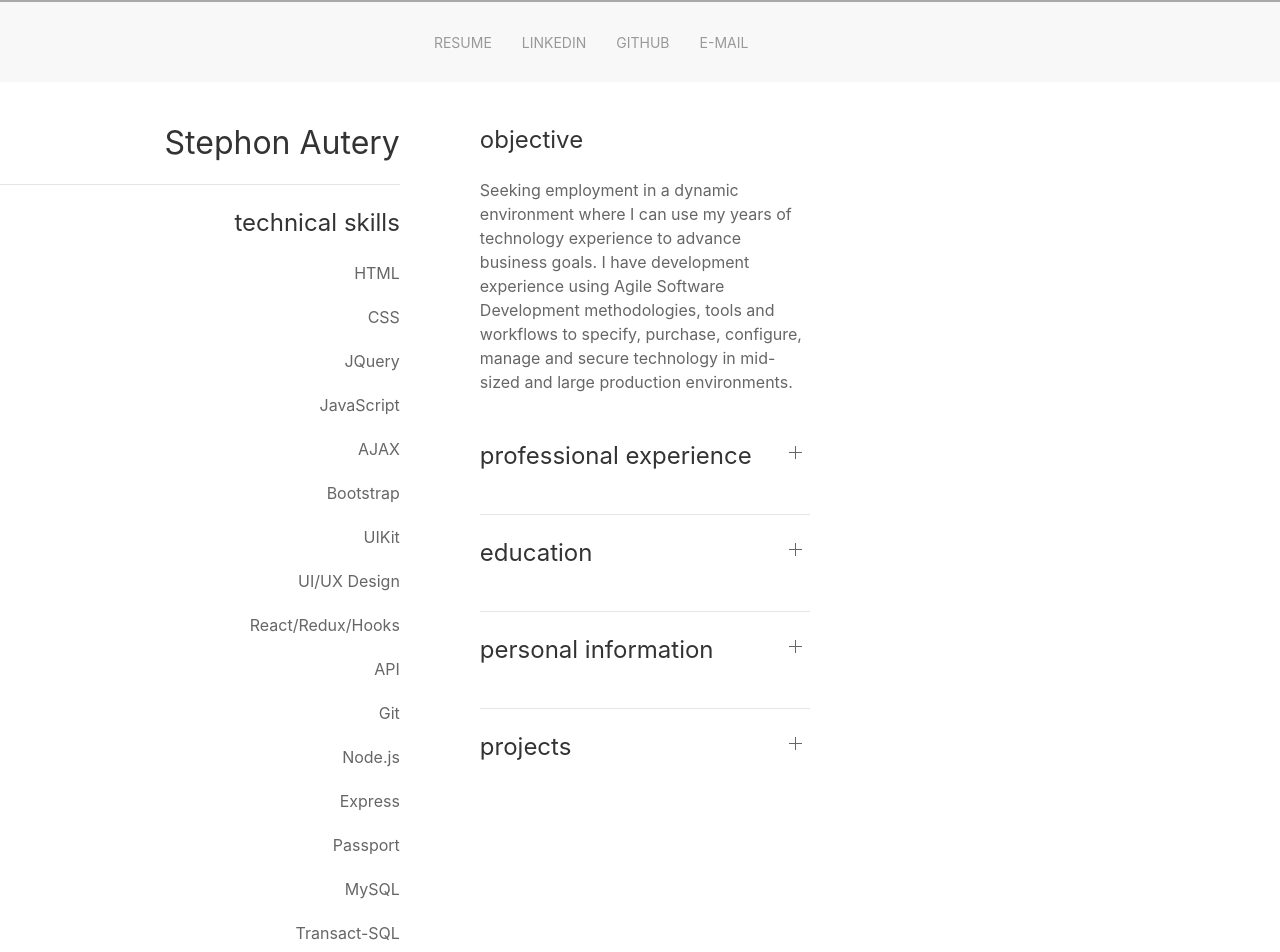
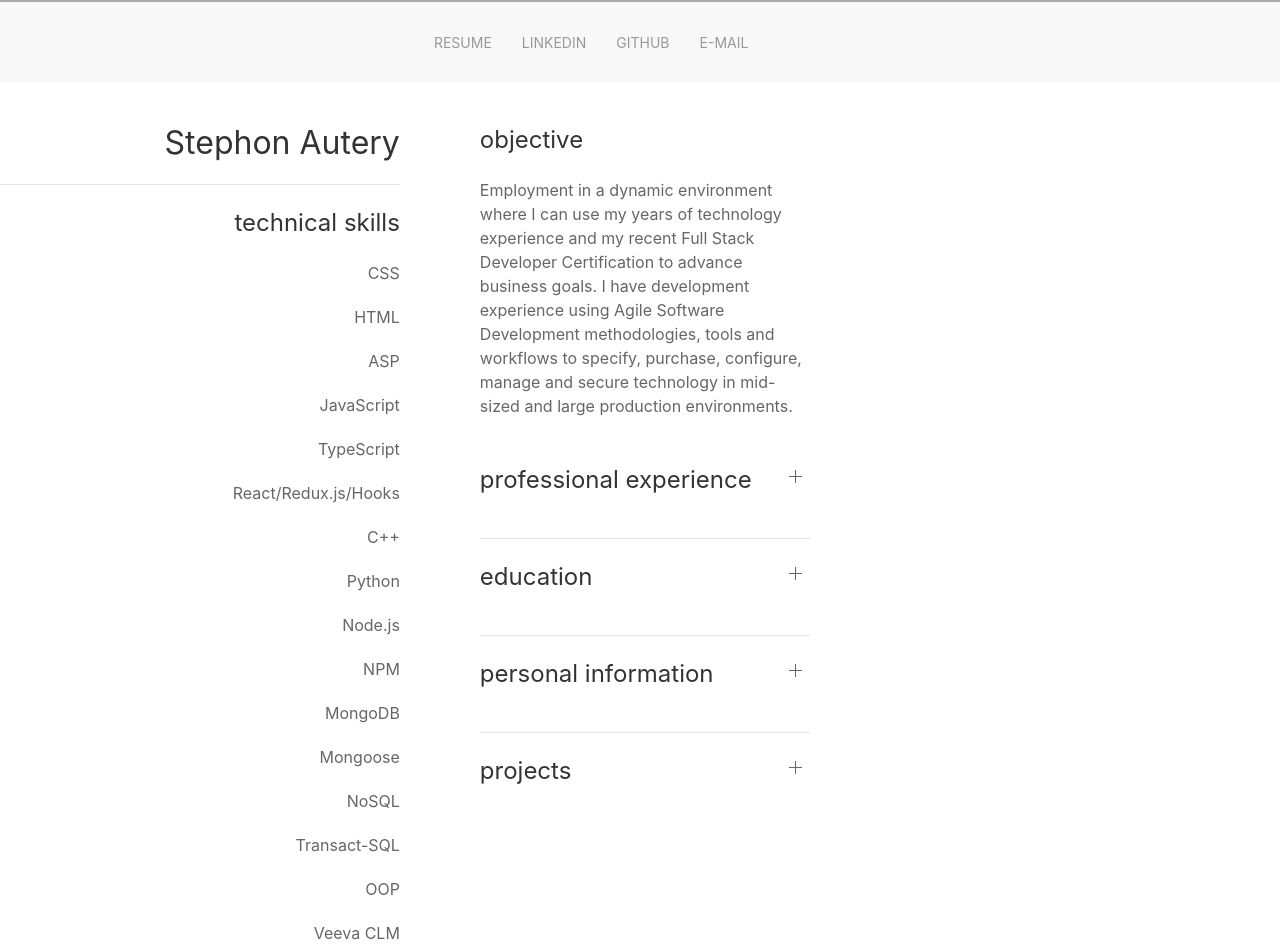
Before and after one commit to StephonAutery/sautery-react-portfolio, a React (Create React App) app: page / in a window 1280 px wide. Shown: the top 952 px of the page. Built offline with nearby package versions, Linux system fonts and the light colour scheme.

Commit message:
content update

```diff
--- a/public/index.html
+++ b/public/index.html
@@ -12,7 +12,7 @@
       homescreen on Android. See https://developers.google.com/web/fundamentals/engage-and-retain/web-app-manifest/
     -->
     <link rel="manifest" href="%PUBLIC_URL%/manifest.json" />
-    <link rel="shortcut icon" href="%PUBLIC_URL%/favicon.ico" />
+    <link rel="icon" href="./images/Favicon.ico" type="image/gif" sizes="16x16">
     <!--
       Notice the use of %PUBLIC_URL% in the tags above.
       It will be replaced with the URL of the `public` folder during the build.
--- a/src/components/body.component.js
+++ b/src/components/body.component.js
@@ -3,9 +3,39 @@ import "../util/sla-styles.css";
 
 export default class Eductaion extends Component {
   state = {
-    skills: ["HTML", "CSS", "JavaScript", "AJAX", "JQuery", "Bootstrap", "UIKit", "UI/UX Design", "React/Redux/Hooks","API", "Git", "Node.js", "Express", "Passport", "MySQL", "Transact-SQL", "NoSQL"],
-    apiTypes: ["REST-APIs", "WebAPIs", "OpenAPIs", "InternalAPIs", "PartnerAPIs"],
-    npmModules: ["Express", "Express Router", "Passport", "React", "React Router"]
+    skills: [
+      "HTML",
+      "CSS",
+      "JavaScript",
+      "AJAX",
+      "JQuery",
+      "Bootstrap",
+      "UIKit",
+      "UI/UX Design",
+      "React/Redux/Hooks",
+      "API",
+      "Git",
+      "Node.js",
+      "Express",
+      "Passport",
+      "MySQL",
+      "Transact-SQL",
+      "NoSQL",
+    ],
+    apiTypes: [
+      "REST-APIs",
+      "WebAPIs",
+      "OpenAPIs",
+      "InternalAPIs",
+      "PartnerAPIs",
+    ],
+    npmModules: [
+      "Express",
+      "Express Router",
+      "Passport",
+      "React",
+      "React Router",
+    ],
   };
 
   showSkills() {
@@ -26,7 +56,6 @@ export default class Eductaion extends Component {
     console.log("  ww ww   ww ww   oo    oo  rrrr    kkkk");
     console.log("   www     www     oo  oo   rr rr   kk kk");
     console.log("    w       w       oooo    rr  rr  kk  kk");
-
   }
 
   render() {
@@ -40,23 +69,24 @@ export default class Eductaion extends Component {
           </h2>
           <hr />
           <p className="right uk-text-lead">technical skills</p>
+          <p className="right">CSS</p>
           <p className="right">HTML</p>
-          <p className="right">CSS</p>
-          <p className="right">JQuery</p>
+          <p className="right">ASP</p>
           <p className="right">JavaScript</p>
-          <p className="right">AJAX</p>
-          <p className="right">Bootstrap</p>
-          <p className="right">UIKit</p>
-          <p className="right">UI/UX Design</p>
-          <p className="right">React/Redux/Hooks</p>
-          <p className="right">API</p>
+          <p className="right">TypeScript</p>
+          <p className="right">React/Redux.js/Hooks</p>
+          <p className="right">C++</p>
+          <p className="right">Python</p>
+          <p className="right">Node.js</p>
+          <p className="right">NPM</p>
+          <p className="right">MongoDB</p>
+          <p className="right">Mongoose</p>
+          <p className="right">NoSQL</p>
+          <p className="right">Transact-SQL</p>
+          <p className="right">OOP</p>
+          <p className="right">Veeva CLM</p>
           <p className="right">Git</p>
-          <p className="right">Node.js</p>
-          <p className="right">Express</p>
-          <p className="right">Passport</p>
-          <p className="right">MySQL</p>
-          <p className="right">Transact-SQL</p>
-          <p className="right">NoSQL</p>
+          <p className="right">Adobe Creative Suite</p>
         </div>
 
         <div className="uk-width-1-3 uk-width-large">
@@ -70,8 +100,9 @@ export default class Eductaion extends Component {
             <hr />
             <p className="uk-text-lead">technical skills</p>
             <p>
-              HTML, CSS, JQuery, JavaScript, AJAX, Bootstrap, UIKit, UI/UX Design, React/Redux/Hooks, API, Git,
-              Node.js, Express, Passport, MySQL, Transact-SQL, NoSQL
+              CSS, HTML, JavaScript, TypeScript, ASP, React/Redux.js/Hooks, C++,
+              Python, Node.js, NPM, MongoDB, Mongoose, Transact-SQL, NoSQL,
+              Veeva CLM, OOP, Git, Adobe Creative Cloud Suite.
             </p>
           </div>
 
@@ -80,12 +111,12 @@ export default class Eductaion extends Component {
               objective
             </p>
             <p className="uk-padding uk-padding-remove-bottom uk-padding-remove-top">
-              Seeking employment in a dynamic environment where I can use my
-              years of technology experience to advance business goals. I have
-              development experience using Agile Software Development
-              methodologies, tools and workflows to specify, purchase,
-              configure, manage and secure technology in mid-sized and large
-              production environments.
+              Employment in a dynamic environment where I can use my years of
+              technology experience and my recent Full Stack Developer
+              Certification to advance business goals. I have development
+              experience using Agile Software Development methodologies, tools
+              and workflows to specify, purchase, configure, manage and secure
+              technology in mid-sized and large production environments.
             </p>
             <br />
           </div>
@@ -106,16 +137,35 @@ export default class Eductaion extends Component {
                       <p className="uk-text-success">Homemaker</p>
                       <div className="uk-accordion-content">
                         <p>
-                          •{" "}
+                          •
                           <span className="uk-text-bold">
-                            Primary Caregiver and Household Manager:
-                          </span>{" "}
+                            &nbsp;Primary Caregiver and Household Manager:&nbsp;
+                          </span>
                           Planned meals, scheduled activities, managed
                           healthecare issues and coordinated activities among
                           all members of a family of four, 3 dogs and 12
                           chickens while my Wife traveled 35% - 40% of the year
                           and worked 50 – 60 hours a week as part of her job
                           duties.
+                          <br></br>• Early Childhood Education: Taught both our
+                          children to read and write at 3 years old.
+                          <br></br>• Household Upgrades: Completed daily
+                          household maintenance and a complete overhaul and
+                          upgrade of the garden and irrigation, plumbing, and
+                          electrical systems in a 99 year old Craftsman style
+                          home with documented compliance to city code
+                          requirements.
+                          <br></br>• Swim Team: Volunteer Snack Shop Back of
+                          House (BOH) Manager for four years. Managed all BOH
+                          operations, coordinating with the Kitchen Manager to
+                          organize up to 6 BOH volunteers per meet over the
+                          course of a 12 meet season. Specified and purchased
+                          and prepared all food, supplies and sundries to run 2
+                          grills and 2 cook stations to serve hot breakfast
+                          sandwhiches and tacos on-site during meets resulting
+                          in average profits of up to $900.00 per meet.
+                          Nominated for Swim Team Board of Directors 3 years in
+                          a row.
                         </p>
                         <p>
                           •{" "}
@@ -164,12 +214,13 @@ export default class Eductaion extends Component {
                       <div className="uk-accordion-content">
                         <p>
                           Developed web applications integrating HTML, CSS, ASP,
-                          C++, JavaScript, MSAccess, Transact-SQL and the entire Adobe
-                          Creative Cloud suite of products for a diverse client
-                          base. Developed print, videography and multimedia
-                          campaigns for local non-profits. Rapidly developed
-                          film projects for screening at International Film
-                          Festivals and SAG (Screen Actor’s Guild) productions.
+                          C++, JavaScript, MSAccess, Transact-SQL and the entire
+                          Adobe Creative Cloud suite of products for a diverse
+                          client base. Developed print, videography and
+                          multimedia campaigns for local non-profits. Rapidly
+                          developed film projects for screening at International
+                          Film Festivals and SAG (Screen Actor’s Guild)
+                          productions.
                         </p>
                         <p>
                           <span className="uk-text-bold">
@@ -571,12 +622,8 @@ export default class Eductaion extends Component {
                 </a>
                 <div className="uk-accordion-content">
                   <p>
-                    Father of 2 awesome kids, sewist, musician and animal lover.
-                    I have raised 2 children and I knit and sew clothing for
-                    them as well as playing guitar and Mandolin. I have assisted
-                    in the care, fostering and placement of 62 puppies or
-                    homeless dogs, and raised over $9,500.00 for Leukemia -
-                    Lymphoma cancer research.
+                    Father of 2 awesome kids, sewist, musician, quilter, and
+                    animal lover.
                   </p>
                 </div>
                 <hr></hr>
@@ -587,47 +634,6 @@ export default class Eductaion extends Component {
                   <p className="uk-text-lead">projects</p>
                 </a>
                 <div className="uk-accordion-content">
-                  <ul>
-                    <li>
-                      <h4>
-                        <a
-                          href="https:ucb-batman.herokuapp.com"
-                          target="_blank"
-                          rel="noopener noreferrer"
-                        >
-                          Bay Area Trail Maps and Networking
-                        </a>
-                      </h4>
-                      <p>
-                        B.A.T.M.a.N : is a community hub and a toolset for
-                        outdoor enthusiasts to find new trails, new communities
-                        and new adventures in the Bay-Area. Pick a trail, find
-                        community, get outside!
-                      </p>
-                      <p>
-                        This application is the result of a team effort, the
-                        second project assignment during my recent sudies in the
-                        UC Berkeley Extension's Fullstack Web Developer
-                        curriculum.
-                      </p>
-                      <h5>
-                        <p>
-                          contributors: Stephon Autery, Dan Fellows, Bradley
-                          Davis and Sam "&iexcl;Poppe!" Poppe.
-                        </p>
-                      </h5>
-                      <p>
-                        <a
-                          href="https://github.com/davisbradleyj/ucb-batman"
-                          target="_blank"
-                          rel="noopener noreferrer"
-                        >
-                          GitHub repository
-                        </a>
-                      </p>
-                      <hr />
-                    </li>
-                  </ul>
                   <ul>
                     <li>
                       <h4>
```
Also changed, not shown: 4 other files (tests, documents, lock files or other folders).
